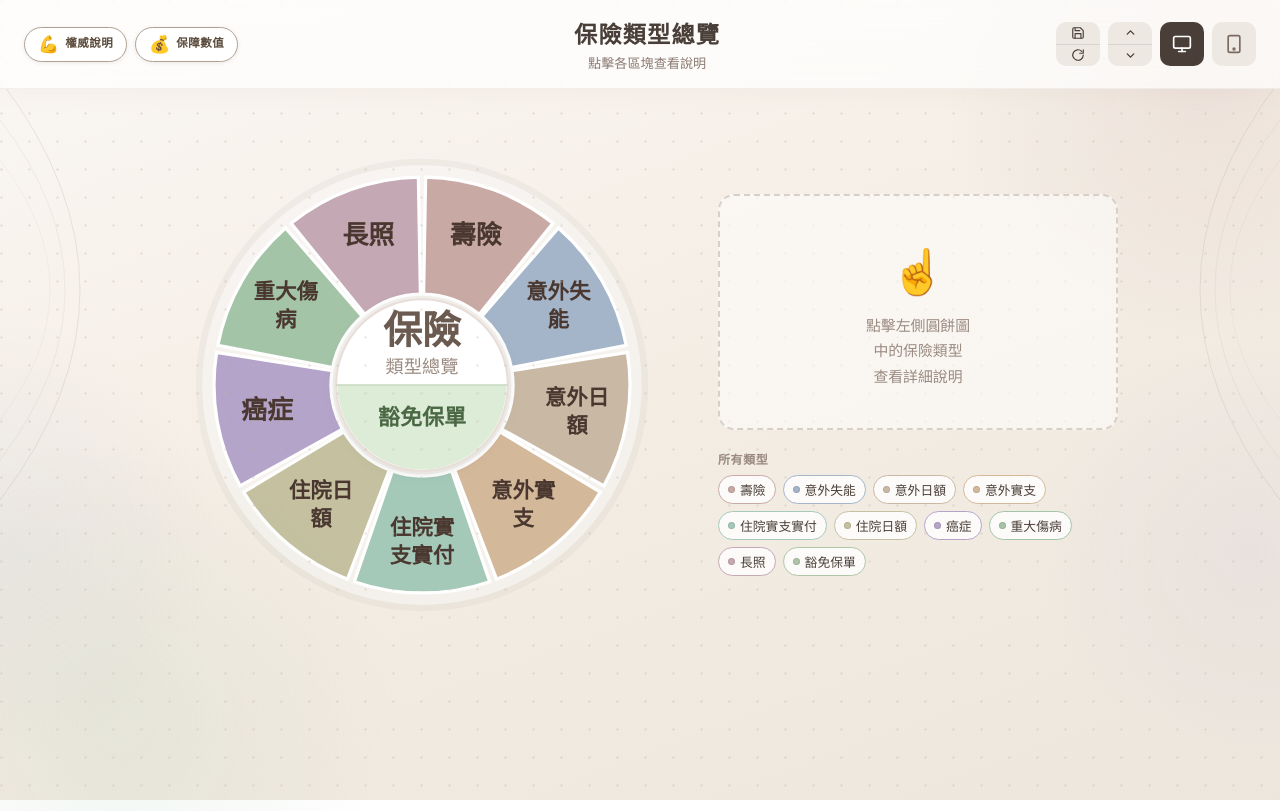
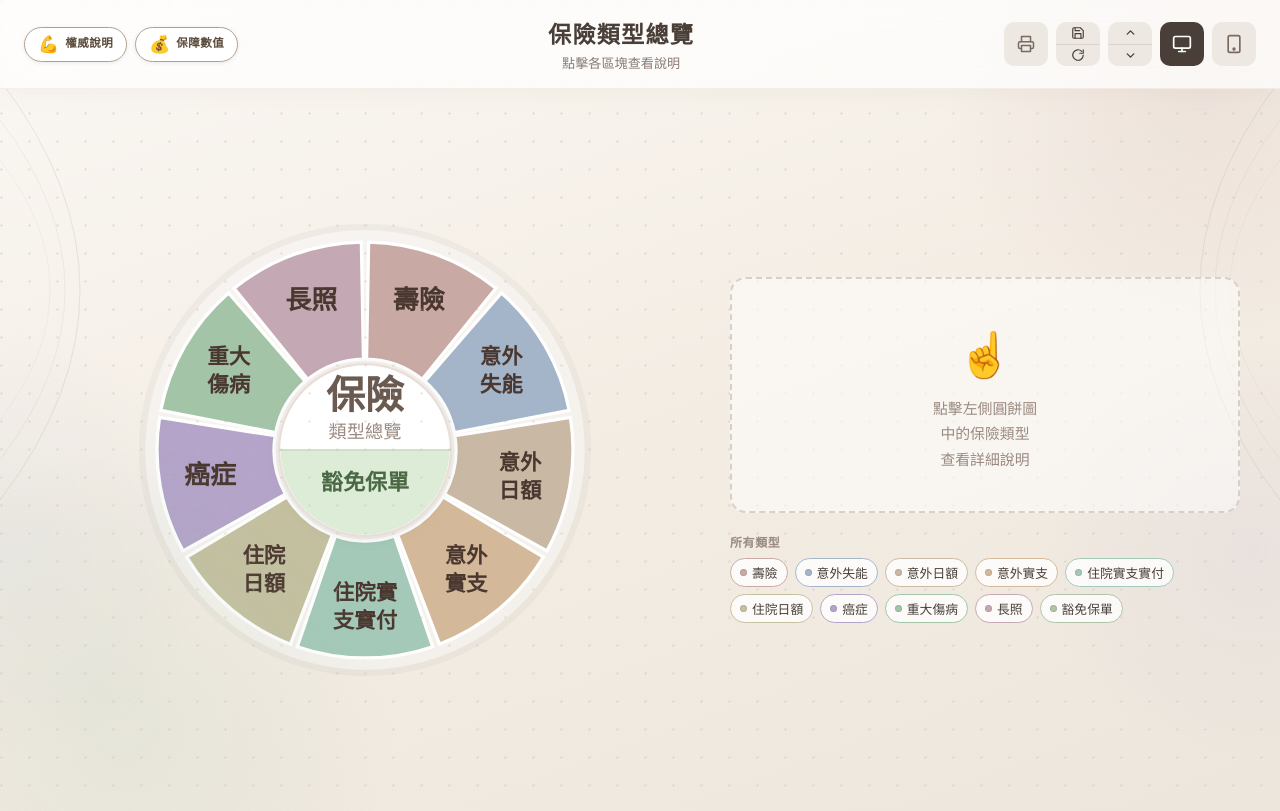
Before and after one commit to stratofin/insurence-pie, a React (Vite) app: page / in a window 1280 px wide. Built offline with nearby package versions, Linux system fonts and the light colour scheme.

Commit message:
Update App.jsx

```diff
--- a/src/App.jsx
+++ b/src/App.jsx
@@ -151,7 +151,20 @@ export default function InsuranceApp() {
   const scaleUp   = () => setChartScale(s => Math.min(1.5, +(s + 0.1).toFixed(1)));
   const scaleDown = () => setChartScale(s => Math.max(0.7, +(s - 0.1).toFixed(1)));
 
-  // 說明區塊的「原始未縮放高度」量測 — 讓外層容器保留正確版面空間
+  // 說明區塊：量測外層（彈性欄寬）實際可用寬度，讓文字內容真正吃到多出來的空間
+  const detailOuterRef = useRef(null);
+  const [detailOuterWidth, setDetailOuterWidth] = useState(0);
+  useLayoutEffect(() => {
+    const el = detailOuterRef.current;
+    if (!el) return;
+    const update = () => setDetailOuterWidth(el.offsetWidth);
+    update();
+    const ro = new ResizeObserver(update);
+    ro.observe(el);
+    return () => ro.disconnect();
+  }, []);
+
+  // 量測說明區塊「原始未縮放高度」— 讓外層容器保留正確版面空間
   const detailContentRef = useRef(null);
   const [detailNaturalHeight, setDetailNaturalHeight] = useState(0);
   useLayoutEffect(() => {
@@ -260,6 +273,9 @@ export default function InsuranceApp() {
     } catch (e) { /* ignore */ }
   };
 
+  // 輸出 PDF — 使用瀏覽器列印（另存為 PDF），確保中文字體正常顯示
+  const handleExportPDF = () => window.print();
+
   // Active descriptions: authority mode or user-edited descriptions
   const activeDescriptions = useAuthority ? authorityDescriptions : descriptions;
 
@@ -291,9 +307,9 @@ export default function InsuranceApp() {
   // ---------- SVG Chart ----------
   const chart = (
     <svg
-      viewBox="0 0 400 400"
+      viewBox="-50 -50 500 500"
       style={{
-        width: isMobile ? "min(92vw, 380px)" : `${Math.round(520 * chartScale)}px`,
+        width: isMobile ? "min(92vw, 475px)" : `${Math.round(650 * chartScale)}px`,
         height: "auto",
         flexShrink: 0,
         display: "block",
@@ -324,6 +340,8 @@ export default function InsuranceApp() {
         const ty = isSelected ? Math.sin(midRad) * 7 : 0;
         const labelPos = getLabelPos(cx, cy, (outerR + innerR) / 2 + 6, startAngle, endAngle);
         const longName = item.name.length > 3;
+        const isFourChar = item.name.length === 4;
+        const splitAt = isFourChar ? 2 : 3;
 
         return (
           <g
@@ -353,27 +371,30 @@ export default function InsuranceApp() {
             >
               {longName ? (
                 <>
-                  <tspan x={labelPos.x} dy="-10">{item.name.slice(0, 3)}</tspan>
-                  <tspan x={labelPos.x} dy="21">{item.name.slice(3)}</tspan>
+                  <tspan x={labelPos.x} dy="-10">{item.name.slice(0, splitAt)}</tspan>
+                  <tspan x={labelPos.x} dy="21">{item.name.slice(splitAt)}</tspan>
                 </>
               ) : (
                 item.name
               )}
             </text>
 
-            {/* 保障數值標籤 */}
+            {/* 保障數值標籤 — 放在圓餅圖外圍，不覆蓋圖形本身 */}
             {coverageValues[item.id] && coverageValues[item.id].length > 0 && (() => {
-              const valPos = getLabelPos(cx, cy, outerR - 20, startAngle, endAngle);
+              const edgePos = getLabelPos(cx, cy, outerR + 2, startAngle, endAngle);
+              const valPos  = getLabelPos(cx, cy, outerR + 27, startAngle, endAngle);
               const values = coverageValues[item.id];
               const extra = values.length - 1;
               const txt = extra > 0 ? `${values[0]} +${extra}` : values[0];
               const boxW = Math.max(38, txt.length * 8.5 + 14);
               return (
                 <g style={{ pointerEvents: "none" }}>
+                  <line x1={edgePos.x} y1={edgePos.y} x2={valPos.x} y2={valPos.y} stroke={item.color} strokeWidth="1.2" />
+                  <circle cx={edgePos.x} cy={edgePos.y} r="2.4" fill={item.color} />
                   <rect
                     x={valPos.x - boxW / 2} y={valPos.y - 11}
                     width={boxW} height={20} rx="10"
-                    fill="rgba(255,255,255,0.92)" stroke={item.color} strokeWidth="1.2"
+                    fill="rgba(255,255,255,0.96)" stroke={item.color} strokeWidth="1.2"
                   />
                   <text
                     x={valPos.x} y={valPos.y + 1}
@@ -439,16 +460,23 @@ export default function InsuranceApp() {
   );
 
   // ---------- Detail Panel ----------
+  // 桌機版：說明區改為彈性欄，會吃滿圓餅圖移到左邊後多出來的空間；內容參考寬度＝實際可用寬度／縮放比例
+  const detailRefWidth = detailOuterWidth ? Math.round(detailOuterWidth / chartScale) : 400;
   const detailPanel = (
-    <div style={{
-      width: isMobile ? "100%" : `${Math.round(400 * chartScale)}px`,
-      height: isMobile ? "auto" : (detailNaturalHeight ? `${Math.round(detailNaturalHeight * chartScale)}px` : "auto"),
-      flexShrink: 0,
-    }}>
+    <div
+      ref={detailOuterRef}
+      style={{
+        width: isMobile ? "100%" : undefined,
+        flex: isMobile ? undefined : "1 1 0%",
+        minWidth: isMobile ? "0" : `${Math.round(320 * chartScale)}px`,
+        height: isMobile ? "auto" : (detailNaturalHeight ? `${Math.round(detailNaturalHeight * chartScale)}px` : "auto"),
+        flexShrink: isMobile ? 0 : undefined,
+      }}
+    >
     <div
       ref={detailContentRef}
       style={{
-        width: isMobile ? "100%" : "400px",
+        width: isMobile ? "100%" : `${detailRefWidth}px`,
         transform: isMobile ? "none" : `scale(${chartScale})`,
         transformOrigin: "top left",
       }}
@@ -775,8 +803,28 @@ export default function InsuranceApp() {
           <p style={{ margin: "3px 0 0", fontSize: "0.82rem", color: "#8a7a72" }}>點擊各區塊查看說明</p>
         </div>
 
-        {/* Right: save/load + size control + view mode toggle */}
+        {/* Right: export PDF + save/load + size control + view mode toggle */}
         <div style={{ display: "flex", gap: "8px", alignItems: "center", justifySelf: "end" }}>
+
+          {/* 輸出 PDF */}
+          <button
+            onClick={handleExportPDF}
+            title="輸出保障數值 PDF"
+            style={{
+              display: "flex", alignItems: "center", justifyContent: "center",
+              width: "44px", height: "44px", borderRadius: "10px", border: "none",
+              background: "#ede8e2", color: "#7a6a60",
+              cursor: "pointer", transition: "all 0.2s", flexShrink: 0,
+            }}
+            onMouseEnter={e => { e.currentTarget.style.background = "#e2dbd2"; }}
+            onMouseLeave={e => { e.currentTarget.style.background = "#ede8e2"; }}
+          >
+            <svg width="18" height="18" viewBox="0 0 24 24" fill="none" stroke="currentColor" strokeWidth="2" strokeLinecap="round" strokeLinejoin="round">
+              <polyline points="6 9 6 2 18 2 18 9" />
+              <path d="M6 18H4a2 2 0 0 1-2-2v-5a2 2 0 0 1 2-2h16a2 2 0 0 1 2 2v5a2 2 0 0 1-2 2h-2" />
+              <rect x="6" y="14" width="12" height="8" />
+            </svg>
+          </button>
 
           {/* 保障數值 本機存檔／讀取 */}
           <div style={{
@@ -911,17 +959,19 @@ export default function InsuranceApp() {
           {detailPanel}
         </div>
       ) : (
-        // ── Desktop: side by side ──
+        // ── Desktop: side by side — 圓餅圖靠左，左右留白與圖表到說明區的間距一致，
+        // 說明區則彈性吃滿右側剩餘空間，方便補充更多文字 ──
         <div style={{
-          width: "100%", maxWidth: `${Math.round(1100 * chartScale)}px`,
-          boxSizing: "border-box", overflowX: "auto",
+          width: "100%", maxWidth: `${Math.round(1600 * chartScale)}px`,
+          boxSizing: "border-box", overflowX: "auto", margin: "0 auto",
         }}>
           <div style={{
             display: "flex", flexDirection: "row",
-            alignItems: "center", justifyContent: "center",
-            gap: `${Math.round(36 * chartScale)}px`, padding: "36px 32px",
-            width: "fit-content", minWidth: "100%", boxSizing: "border-box",
-            flexWrap: "nowrap", margin: "0 auto",
+            alignItems: "center", justifyContent: "flex-start",
+            gap: `${Math.round(40 * chartScale)}px`,
+            padding: `36px ${Math.round(40 * chartScale)}px`,
+            width: "100%", boxSizing: "border-box",
+            flexWrap: "nowrap",
           }}>
             {chart}
             {detailPanel}
@@ -1093,11 +1143,52 @@ export default function InsuranceApp() {
         </div>
       )}
 
+      {/* 輸出 PDF 用列印版面 — 畫面上隱藏，僅在「列印／另存為 PDF」時顯示 */}
+      <div className="print-summary">
+        <h1 style={{ fontSize: "20px", margin: "0 0 4px", color: "#2a2018", fontFamily: "'Noto Sans TC','PingFang TC','Microsoft JhengHei',sans-serif" }}>
+          保險保障數值總覽
+        </h1>
+        <p style={{ fontSize: "12px", color: "#6a5a50", margin: "0 0 20px" }}>
+          製表日期：{new Date().toLocaleDateString("zh-TW")}
+        </p>
+        <table style={{ width: "100%", borderCollapse: "collapse", fontSize: "13px" }}>
+          <thead>
+            <tr>
+              <th style={{ textAlign: "left", padding: "8px 10px", borderBottom: "2px solid #4a3f38", width: "30%" }}>保險類型</th>
+              <th style={{ textAlign: "left", padding: "8px 10px", borderBottom: "2px solid #4a3f38" }}>保障數值</th>
+            </tr>
+          </thead>
+          <tbody>
+            {insuranceData.map((item) => {
+              const values = coverageValues[item.id];
+              return (
+                <tr key={item.id}>
+                  <td style={{ padding: "8px 10px", borderBottom: "1px solid #ddd3c8", fontWeight: 600 }}>{item.name}</td>
+                  <td style={{ padding: "8px 10px", borderBottom: "1px solid #ddd3c8" }}>
+                    {values && values.length > 0 ? values.join("、") : "-"}
+                  </td>
+                </tr>
+              );
+            })}
+          </tbody>
+        </table>
+      </div>
+
       <style>{`
         @keyframes fadeIn {
           from { opacity: 0; transform: translateY(8px); }
           to   { opacity: 1; transform: translateY(0); }
         }
+        .print-summary { display: none; }
+        @media print {
+          body * { visibility: hidden; }
+          .print-summary, .print-summary * { visibility: visible; }
+          .print-summary {
+            display: block !important;
+            position: absolute; top: 0; left: 0; width: 100%;
+            padding: 24px; box-sizing: border-box;
+          }
+        }
       `}</style>
     </div>
   );
```
